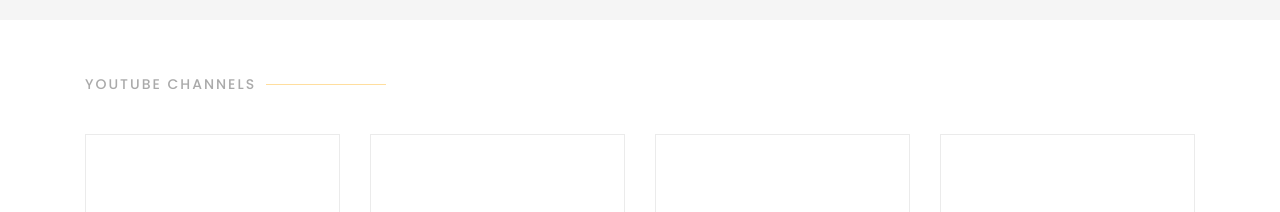
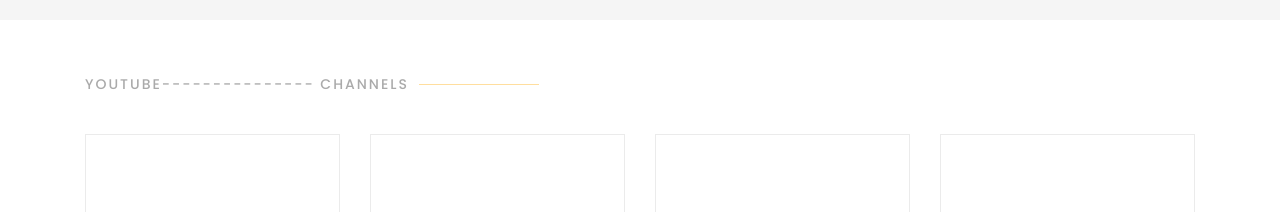
Before and after one commit to wasif6029/wasif6029.github.io, a plain HTML site: page resources.html in a window 1280 px wide. Shown: the part 126-338 px from the top of the page. Drawn offline with nearby package versions, Linux system fonts and the light colour scheme; no server answers.

Commit message:
resource

```diff
--- a/resources.html
+++ b/resources.html
@@ -94,7 +94,7 @@
       <div class="container" data-aos="fade-up">
 
         <div class="section-title">
-          <h2>Youtube Channels</h2>
+          <h2>Youtube--------------- Channels</h2>
           <!--       <p>Select What You Need !</p>                        -->
         </div>
 
```
